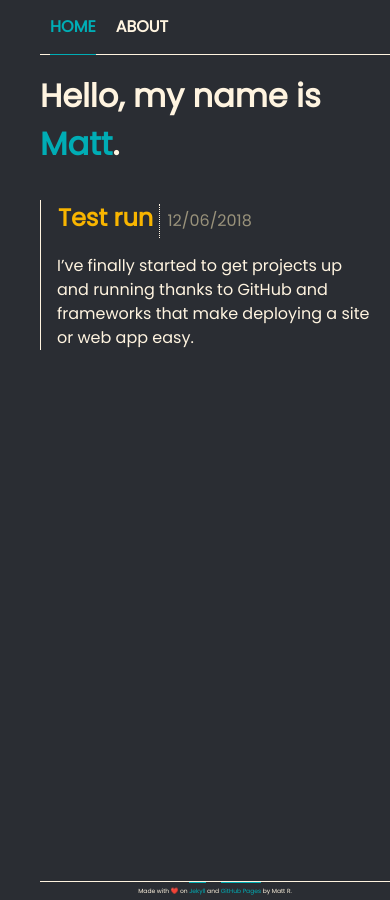
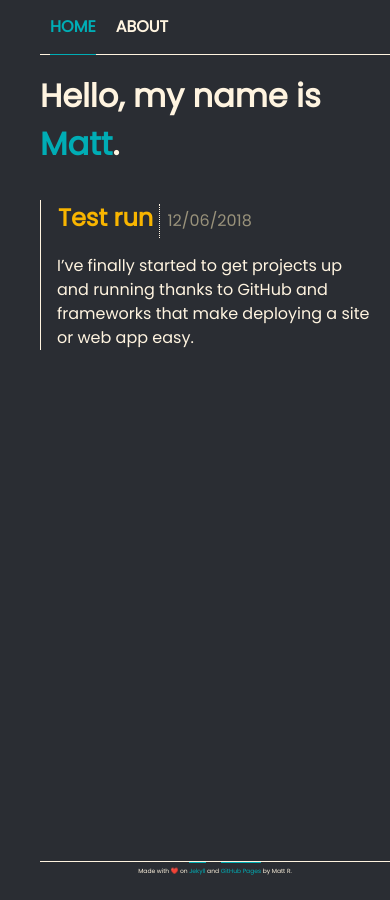
Before and after one commit to MattRugamas/mattrugamas.com, a Jekyll site: the page built from index.html, in a window 390 px wide. Built offline with Jekyll 4.4.1, drawn with Linux system fonts in a browser that asks for light colours.

Commit message:
media quieries aka mq

```diff
--- a/_sass/main.scss
+++ b/_sass/main.scss
@@ -123,6 +123,16 @@ div#content {
 	min-height: calc(100vh - 72px);
 	padding: 18px 20px 18px 0;
 }
+	@media all and (max-width: 500px) {
+		div#content {
+			min-height: calc(100vh - 92px);
+		}
+	}
+	@media all and (max-width: 800px) {
+		div#content {
+			min-height: calc(100vh - 92px);
+		}
+	}
 
 div#content h1 {
 	margin: 0 auto;
```
